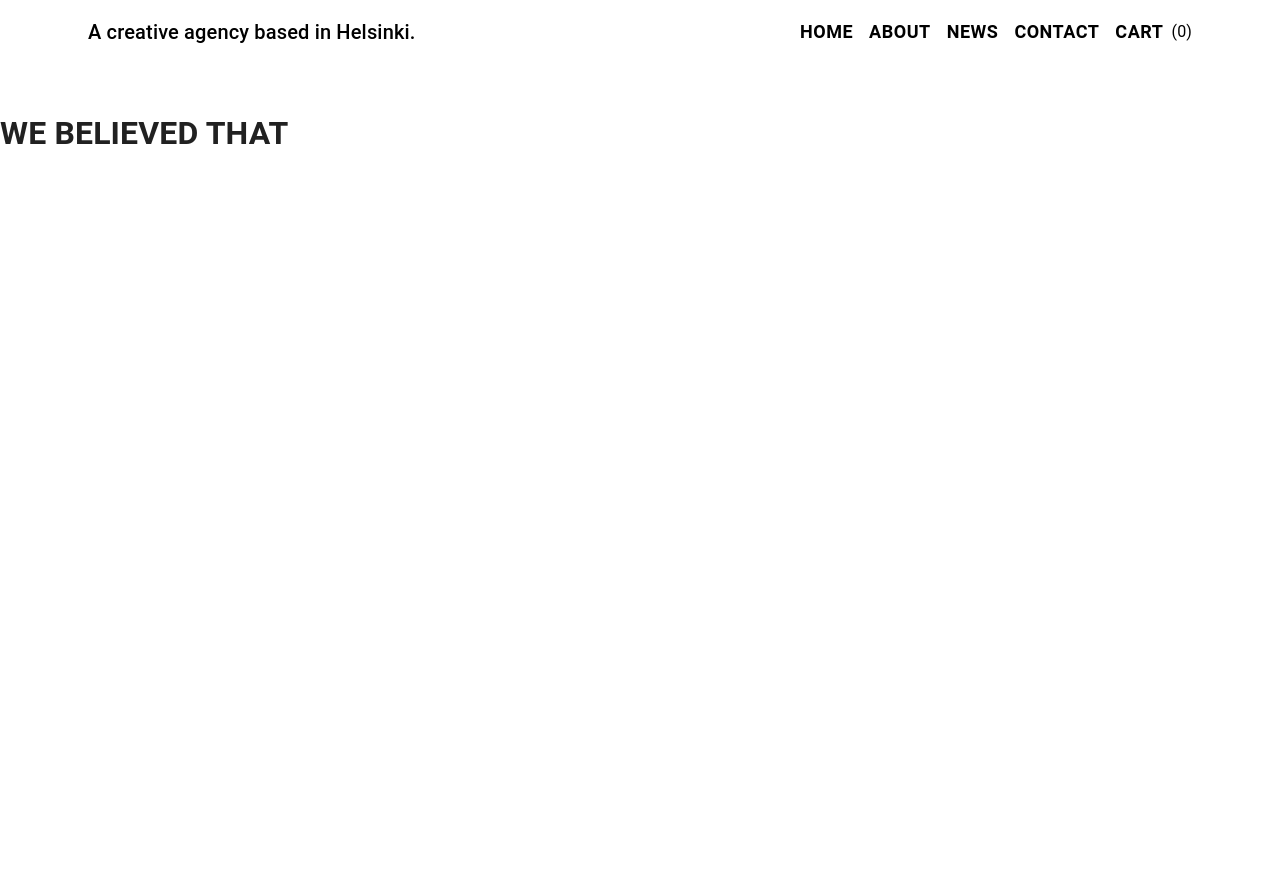
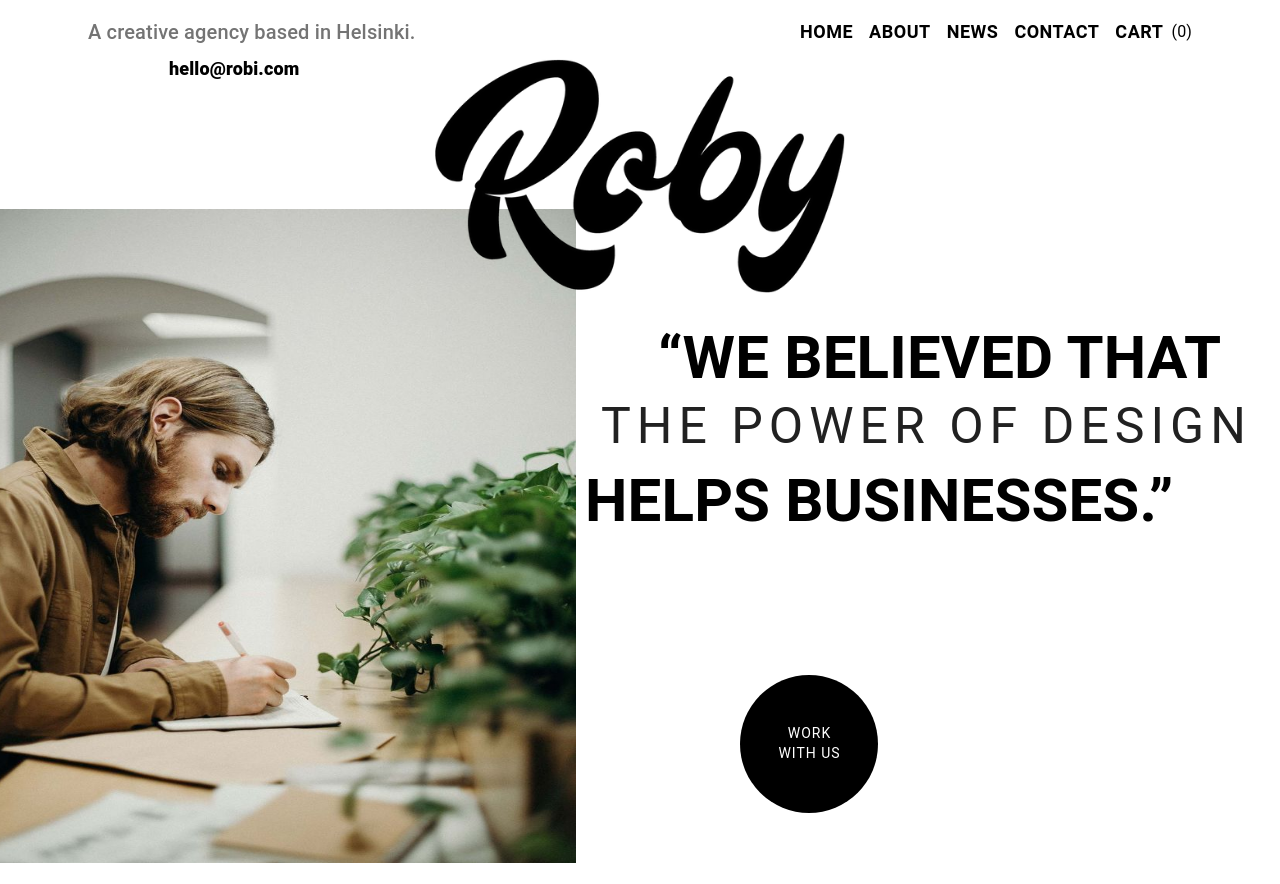
Before and after one commit to vovavoronyuk/my-blog-react, a React (Create React App) app: page / in a window 1280 px wide. Before the commit the page ends 800 px from the top, so only its background shows below. Built offline with nearby package versions, Linux system fonts and the light colour scheme.

Commit message:
finish first part blog

```diff
--- a/src/components/Products/ProductList.scss
+++ b/src/components/Products/ProductList.scss
@@ -1,8 +1,105 @@
 .container_pro{
     width: 100%;
-    height: 760px;
+    height: 820px;
     h1{
         color: black;
 
     }
+    .roby{
+        position: absolute;
+        width: 410px;
+        height: 234px;
+        left: calc(50% - 410px/2);
+        top: 59px;
+        z-index: 2;
+    }
+    .first{
+        width: 620px;
+        position: absolute;
+        height: 654px;
+        right: 55%;
+        top: 209px;
+        z-index: 1;
+
+    }
+    .email{
+        color: black;
+        position: absolute;
+        height: 20px;
+        left: 169px;
+        top: 41px;
+        font-family: 'Roboto';
+        font-style: normal;
+        font-weight: 900;
+        font-size: 18px;
+        line-height: 20px;
+    }
+    .text_product{
+
+        position: absolute;
+        height: 60px;
+
+        right: 4.59%;
+        top: 288px;
+        font-family: 'Roboto';
+        font-style: normal;
+        font-weight: 700;
+        font-size: 60px;
+        line-height: 60px;
+        text-transform: uppercase;
+    }
+    .text_P{
+        position: absolute;
+
+
+        right: 2.2%;
+        top: 339px;
+        font-family: 'Roboto';
+        font-style: normal;
+        font-weight: 400;
+        font-size: 50px;
+
+        letter-spacing: 6px;
+
+    }
+    .text_product1{
+        width: 622px;
+        position: absolute;
+        right: 5.7%;
+        top: 416px;
+        font-family: 'Roboto';
+        font-style: normal;
+        font-weight: 700;
+        font-size: 60px;
+
+
+    }
+    .curcle{
+
+        position: absolute;
+        width: 138px;
+        height: 138px;
+        left: 740px;
+        top: 675px;
+        background: #000000;
+        border-radius: 69px;
+        z-index: 1;
+    }
+    .work_us{
+        position: absolute;
+        width: 83px;
+        height: 20px;
+        left: 768px;
+        top: 709px;
+        font-family: 'Roboto';
+        font-style: normal;
+        font-weight: 400;
+        font-size: 14px;
+        line-height: 20px;
+        text-align: center;
+        letter-spacing: 1px;
+
+        color: white;
+z-index: 2;
+    }
 }
--- a/src/components/Products/ProductList.tsx
+++ b/src/components/Products/ProductList.tsx
@@ -4,10 +4,15 @@ type Props = {}
 
 const ProductList = (props: Props) => {
     return (
-        <div className="container">
-            <img src="" alt="" />
-            <img src="" alt="" />
-            <h1>WE BELIEVED THAT</h1>
+        <div className="container_pro">
+            <img className="roby" src="/images/Roby.png" alt="" />
+            <img className="first" src="/images/firstphoto.jpeg" alt="" />
+            <h1 className="text_product">“WE BELIEVED THAT </h1>
+            <p className="text_P">THE POWER OF DESIGN</p>
+            <h1 className="text_product1">HELPS BUSINESSES.” </h1>
+            <p className="email">hello@robi.com</p>
+            <p className="work_us">WORK WITH US</p>
+            <div className="curcle"></div>
         </div>
     )
 }
--- a/src/container/Header/Header.tsx
+++ b/src/container/Header/Header.tsx
@@ -22,6 +22,7 @@ const Header = (props: Props) => {
                         component="div"
                         sx={{
                             flexGrow: 1,
+                            color: '#747474',
                         }}
                     >
                         A creative agency based in Helsinki.
```
